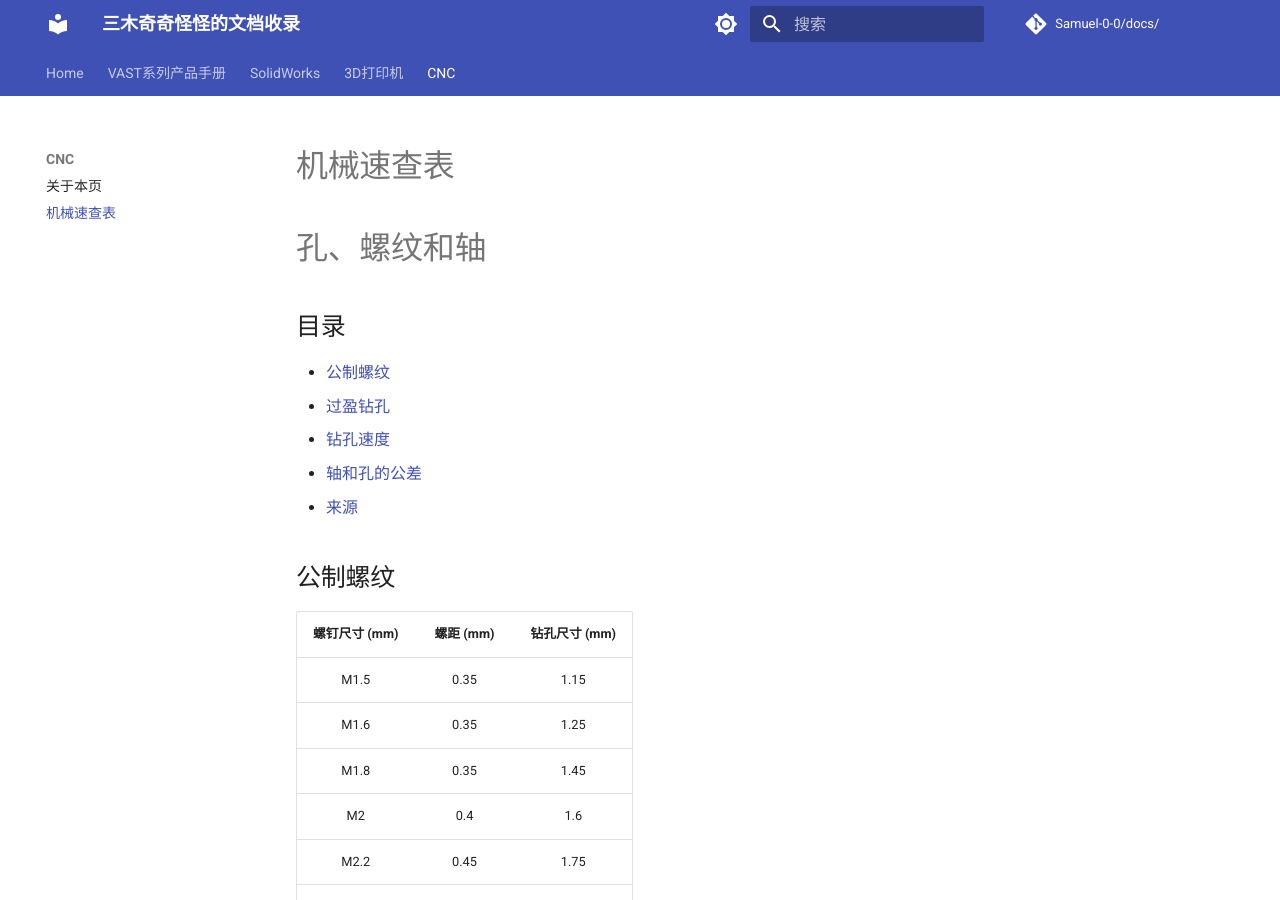
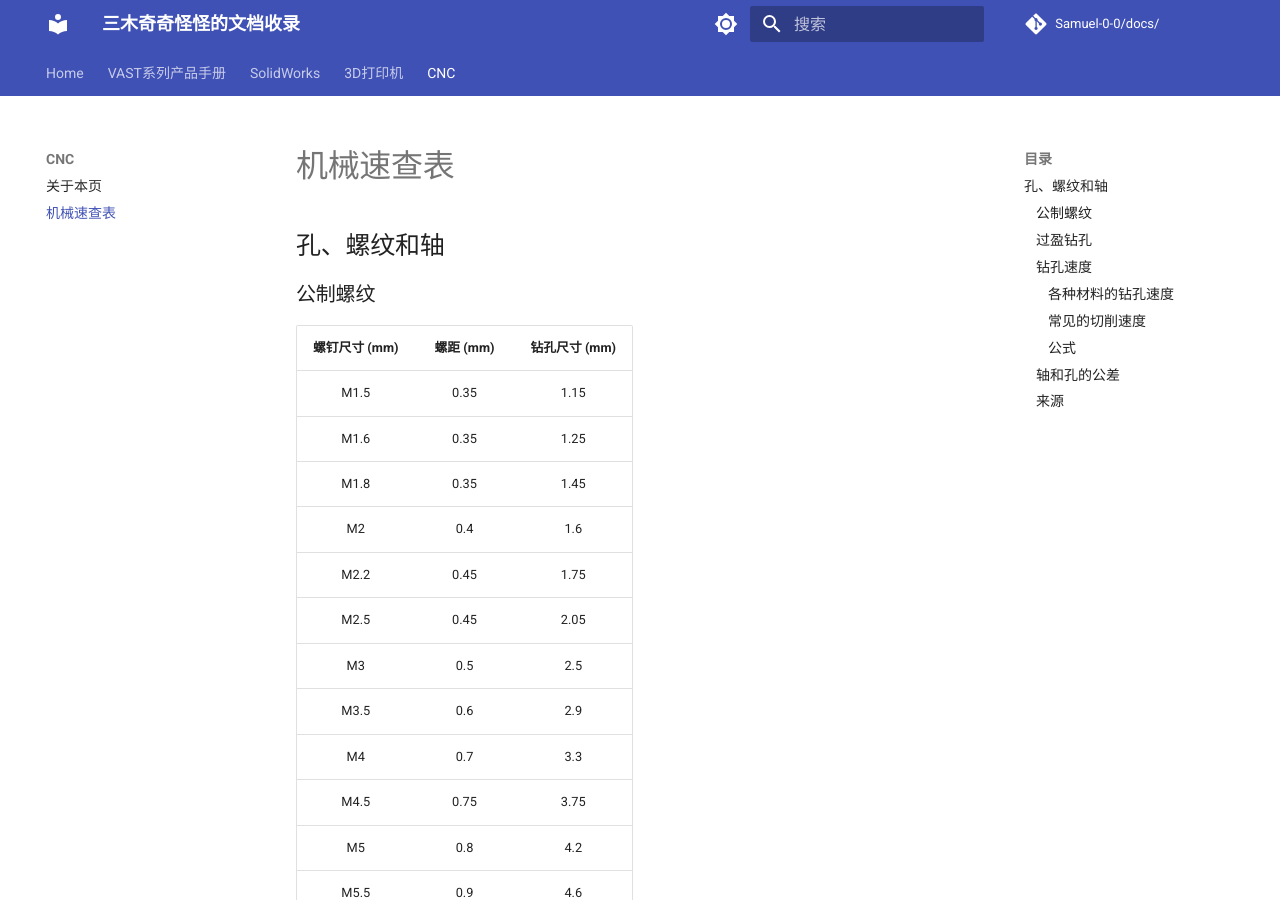
Before and after one commit to Samuel-0-0/docs, an MkDocs documentation site: the page built from docs/cnc/holes_thread_shaft.md, in a window 1280 px wide and 900 px high. Built offline with MkDocs 1.6.1 and Material for MkDocs 9.7.7, drawn with Linux system fonts in a browser that asks for light colours; comment, search, counter and statistics services are not loaded.

Commit message:
Update holes_thread_shaft.md

```diff
--- a/docs/cnc/holes_thread_shaft.md
+++ b/docs/cnc/holes_thread_shaft.md
@@ -39,7 +31,7 @@
 | M20  | 2.5  | 17.5 |
 
 
-## 过盈钻孔
+### 过盈钻孔
 
 | 螺钉尺寸 (mm) | 紧密配合钻孔尺寸 (mm) | 标准配合钻孔尺寸 (mm) |
 |:--------------:|:-----------------------:|:----------------------:|
@@ -68,9 +60,9 @@
 | M20  | 21    | 22   |
 
 
-## 钻孔速度
+### 钻孔速度
 
-### 各种材料的钻孔速度
+#### 各种材料的钻孔速度
 
 | 直径 (mm) | 软木 | 硬木 | 钢（坚硬） | 钢（软） | 铝 | 黄铜 | 不锈钢 | 铜/青铜 |
 |:--------:|:---:|:---:|:--------:|:------:|:--:|:--:|:---:|:-----:|
@@ -92,7 +84,7 @@
 单位: 转/分
 
 
-### 常见的切削速度
+#### 常见的切削速度
 
 | 材料 | 切削速度 (m/min) |
 |:----:|:--------------:|
@@ -106,7 +98,7 @@
 | 铜/青铜 | 30 |
 
 
-### 公式
+#### 公式
 
 n = 1000 * Vc / (π * d)
 
@@ -116,7 +108,7 @@
 d = 钻头直径 (mm)\
 
 
-## 轴和孔的公差
+### 轴和孔的公差
 
 6到10毫米轴/孔最常见等级的ISO公差表
 
@@ -135,7 +127,7 @@
 更多信息请参阅 : http://theoreticalmachinist.com/IsoTolZoneCalc
 
 
-## 来源
+### 来源
 
 * [本文来源](https://github.com/gregsaun/maker_cheatsheet/blob/master/mechanical/holes_thread_shaft.md)
 * [公制丝锥和过盈钻孔尺寸](https://littlemachineshop.com/reference/TapDrillSizes.pdf)
```
Also changed, not shown: other parts of docs/cnc/holes_thread_shaft.md (+2 -10 lines).
